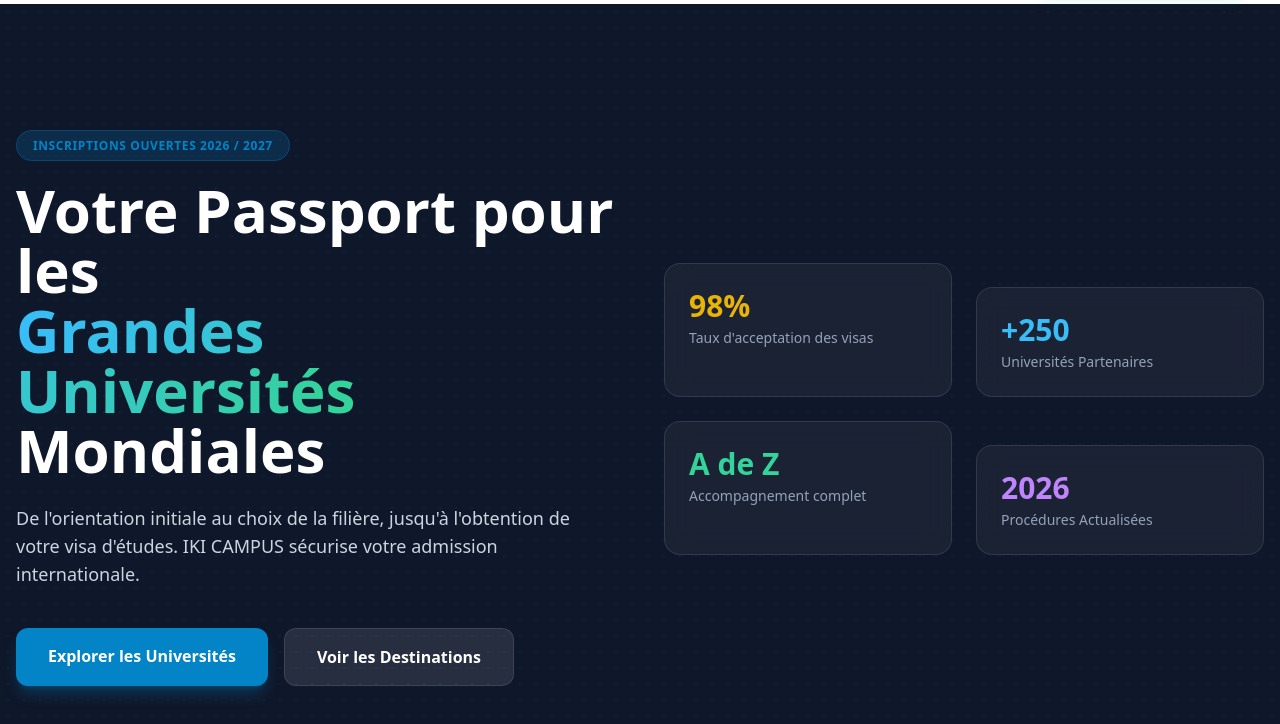
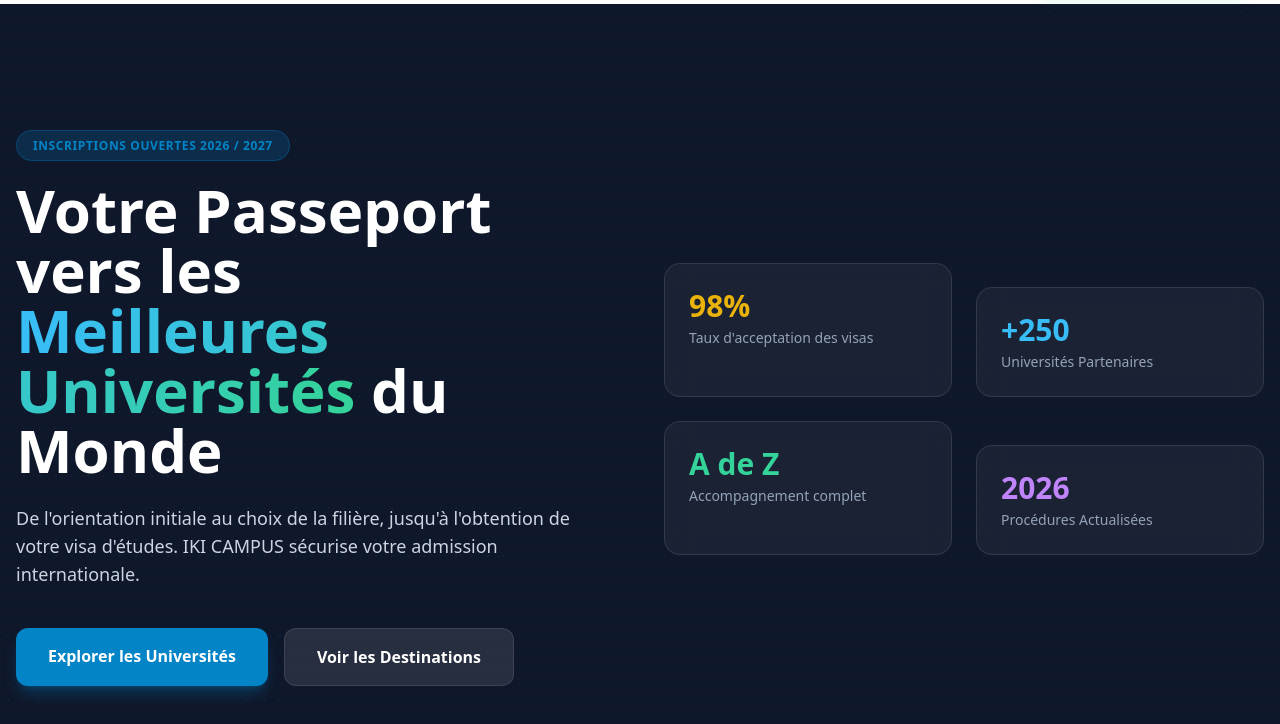
Before and after one commit to IKI-Campus/iki-iki, a plain HTML site: page index.html in a window 1280 px wide. Shown: the part 76-800 px from the top of the page. Drawn offline with nearby package versions, Linux system fonts and the light colour scheme.

Commit message:
تحديث العنوان

```diff
--- a/index.html
+++ b/index.html
@@ -55,7 +55,7 @@
             <div>
                 <span class="bg-skyBlue/20 text-skyBlue border border-skyBlue/30 text-xs font-bold px-4 py-1.5 rounded-full uppercase tracking-wider">Inscriptions Ouvertes 2026 / 2027</span>
                 <h1 class="text-4xl sm:text-5xl lg:text-6xl font-black mt-6 leading-tight">
-                    Votre Passport pour les <br><span class="text-transparent bg-clip-text bg-gradient-to-r from-sky-400 to-emerald-400">Grandes Universités</span> Mondiales
+                    Votre Passeport vers les <br><span class="text-transparent bg-clip-text bg-gradient-to-r from-sky-400 to-emerald-400">Meilleures Universités</span> du Monde
                 </h1>
                 <p class="text-lg text-slate-300 mt-6 max-w-xl">
                     De l'orientation initiale au choix de la filière, jusqu'à l'obtention de votre visa d'études. IKI CAMPUS sécurise votre admission internationale.
```
